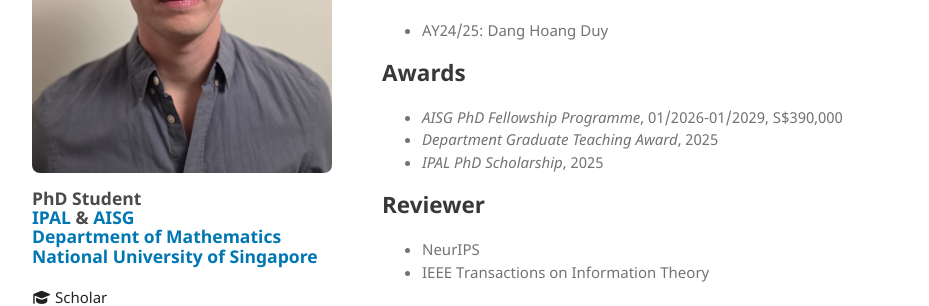
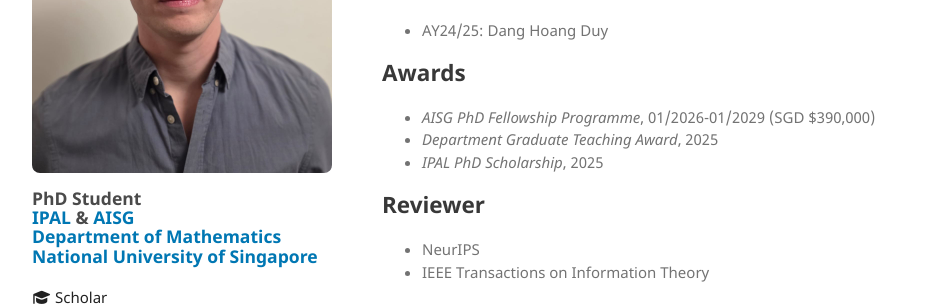
Before and after one commit to meyermaxime/meyermaxime.github.io, a Jekyll site: the page built from p_others.html, in a window 1280 px wide. Shown: the part 340-646 px from the top of the page, without its empty margins (128-1057 px from the left). Built offline with Jekyll 4.4.1, drawn with Linux system fonts in a browser that asks for light colours.

Commit message:
Update p_others.html

```diff
--- a/p_others.html
+++ b/p_others.html
@@ -20,7 +20,7 @@ title: Others
 
 <h2 id="awards">Awards</h2>
 <ul>
-  <li><em>AISG PhD Fellowship Programme</em>, 01/2026-01/2029, S$390,000</li>
+  <li><em>AISG PhD Fellowship Programme</em>, 01/2026-01/2029 (SGD $390,000)</li>
   <li><em>Department  Graduate  Teaching Award</em>, 2025</li>
   <li><em>IPAL PhD Scholarship</em>, 2025</li>
 </ul>
```
